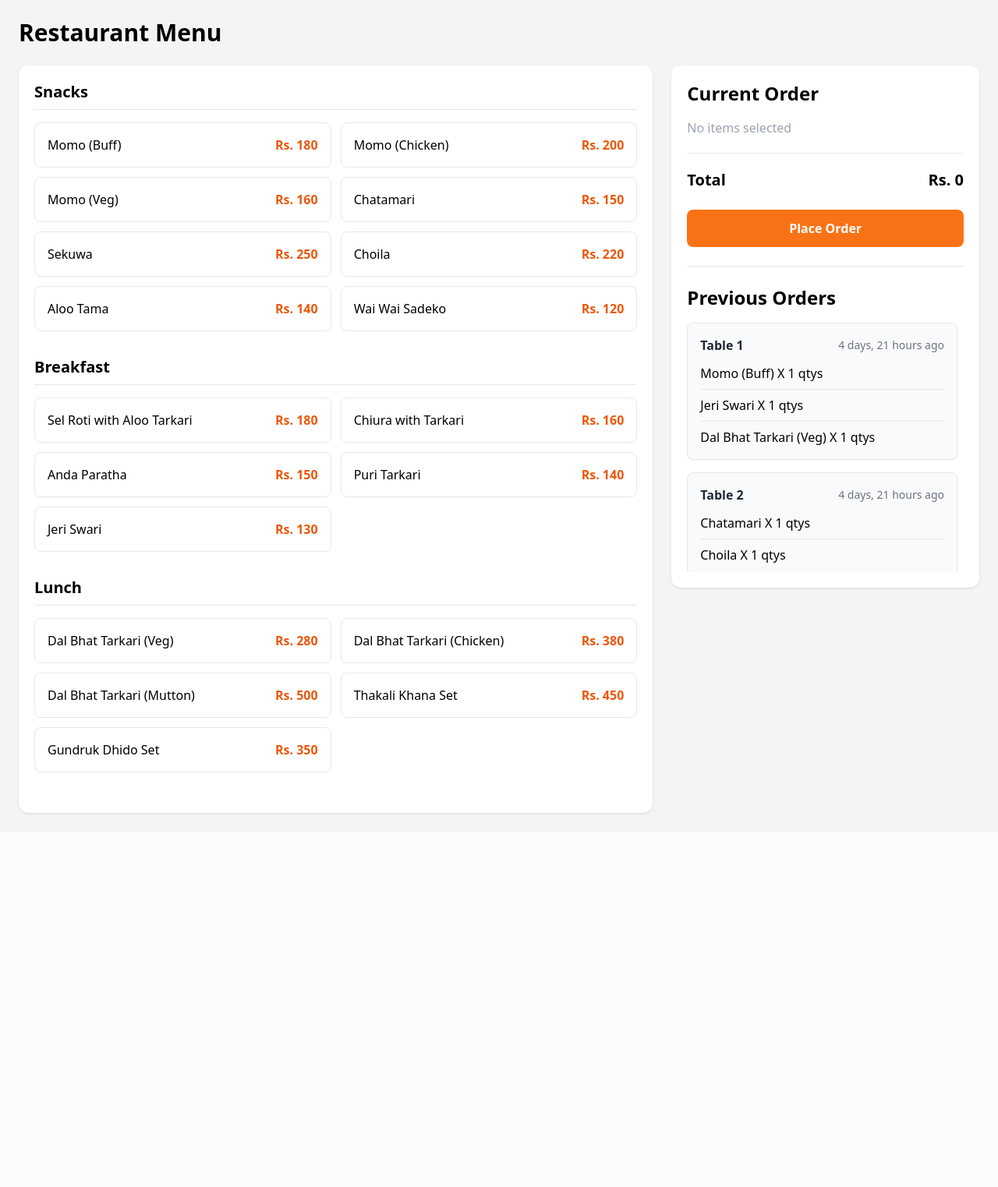
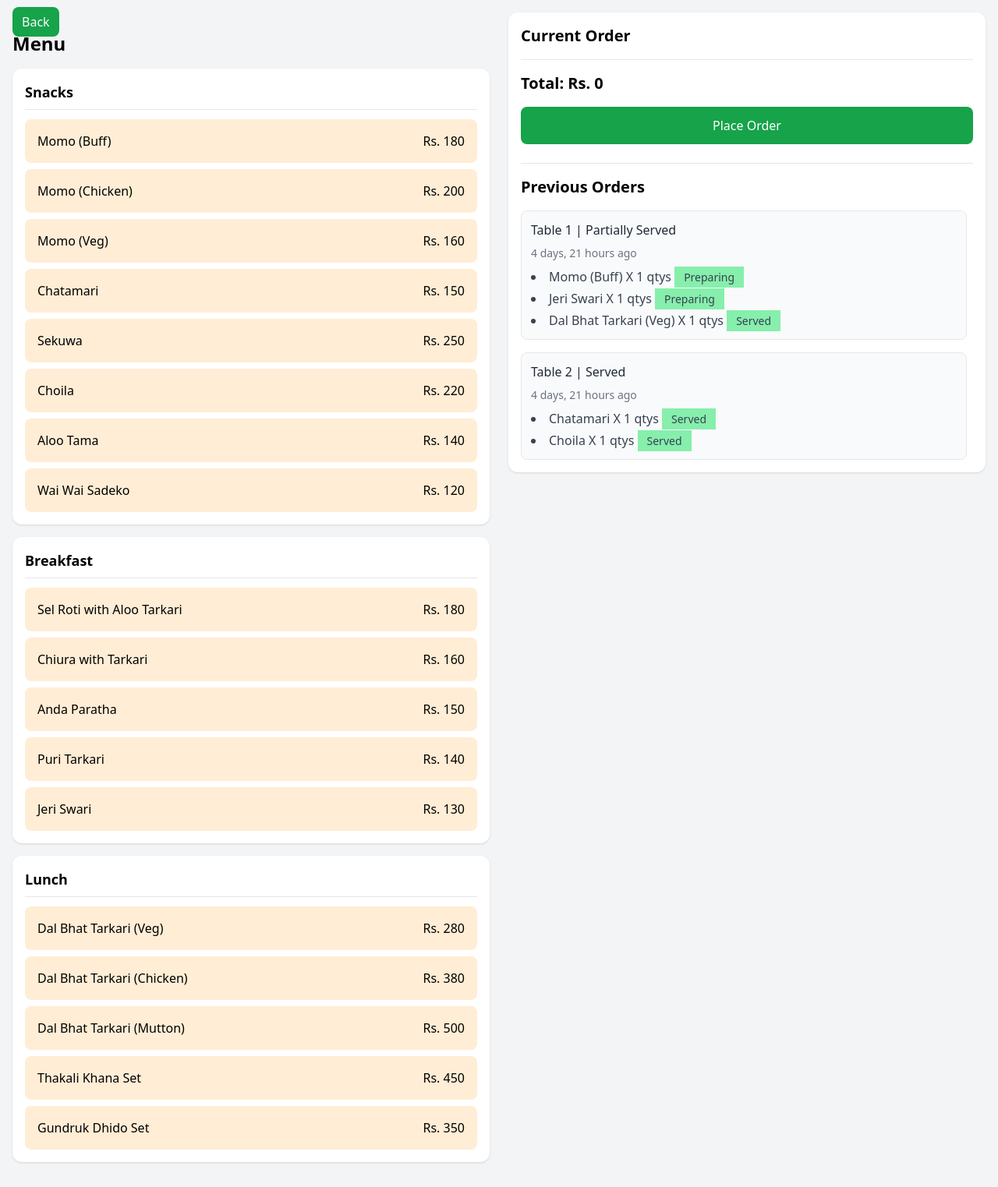
Before and after one commit to Cma-13/RMS, a Django app: template orders/templates/orders/menu.html in a window 1280 px wide. Shown: the whole page at 78% size. Before the commit the page ends 1045 px from the top, so only its background shows below. Run offline with Django 5.2, Linux system fonts and the light colour scheme; data comes from the database, SQL or seed files in the repository; both versions use the stored data as it was after the commit; tables that the repository leaves empty hold one stand-in row (values such as "Sample post"); the template is opened without the code that fills it: values that come from a table or form of the project are taken from there, most other values are stand-ins (such as "Sample title", 1, 10 or a date in 2020); some libraries are stand-ins or nearby versions.

Commit message:
feat: add served confirmation page and update order item status to served

```diff
--- a/orders/templates/orders/menu.html
+++ b/orders/templates/orders/menu.html
@@ -1,184 +1,184 @@
 {% load humanize %}
+<!DOCTYPE html>
 <html lang="en">
+
 <head>
-    <meta charset="UTF-8" />
-    <meta name="viewport" content="width=device-width, initial-scale=1.0" />
-    <title>Menu</title>
+    <meta charset="UTF-8">
+    <meta name="viewport" content="width=device-width, initial-scale=1.0">
+    <title>Document</title>
     <script src="https://cdn.tailwindcss.com"></script>
+    <style>
+        .blinking{
+
+            animation: blink 1.5s infinite;
+        }
+
+        @keyframes blink {
+            0% {
+               background-color: rgb(80, 95, 0);
+            }
+            50% {
+                background-color: rgb(217, 255, 0);
+                border: 3px solid rgb(80, 95, 0);
+            }
+            100% {
+               background-color: rgb(80, 95, 0);
+            }
+        }
+    </style>
 </head>
+
 <body class="bg-gray-100">
+    <div class="max-w-7xl mx-auto p-4">
+        <div class="grid grid-cols-1 md:grid-cols-2 gap-6">
 
-<div class="max-w-7xl mx-auto p-6">
-
-    <h1 class="text-3xl font-bold mb-6">
-        Restaurant Menu
-    </h1>
-
-    <div class="grid grid-cols-1 lg:grid-cols-3 gap-6">
-
-        <!-- MENU -->
-        <div class="lg:col-span-2 bg-white rounded-xl shadow p-5">
+            <!-- Menu -->
+            <div>
+                <a class="py-2 px-3 bg-green-600 text-gray-50 rounded-lg" href="{% url 'tables_view_url' %}">Back</a>
+                <h1 class="text-2xl font-bold mb-4">Menu</h1>
 
                 {% for category in categories %}
-
-            <div class="mb-8">
-
-                <h2 class="text-xl font-bold border-b pb-2 mb-4">
+                <div class="bg-white rounded-xl shadow p-4 mb-4">
+                    <h2 class="font-bold text-lg mb-3 border-b pb-2">
                         {{ category }}
                     </h2>
 
-                <div class="grid md:grid-cols-2 gap-3">
+                    <div class="grid gap-2">
+                        {% for item in category.items.all %}
+                        <div class="menu-item cursor-pointer bg-orange-100 hover:bg-orange-200 rounded-lg p-4 transition"
+                            data-item-id="{{ item.id }}" data-item-name="{{ item.name }}"
+                            data-item-price="{{ item.price }}">
+                            <div class="flex justify-between">
+                                <span class="font-medium">{{ item.name }}</span>
+                                <span>Rs. {{ item.price }}</span>
+                            </div>
+                        </div>
+                        {% endfor %}
+                    </div>
+                </div>
+                {% endfor %}
+            </div>
 
-                    {% for item in category.items.all %}
+            <!-- Selected Items -->
+            <div class="bg-white rounded-xl shadow p-4 h-fit sticky top-4">
+                <h2 class="text-xl font-bold mb-4">
+                    Current Order
+                </h2>
 
-                    <div
-                        class="menu-item cursor-pointer border rounded-lg p-4 hover:bg-orange-100 hover:border-orange-400 transition"
-                        data-id="{{ item.id }}"
-                        data-name="{{ item.name }}"
-                        data-price="{{ item.price }}"
-                    >
+                <div id="selected-menu-items" class="space-y-2"></div>
 
-                        <div class="flex justify-between items-center">
 
-                            <span class="font-medium">
-                                {{ item.name }}
-                            </span>
+                <form class="border-t mt-4 pt-4" method="post">
+                    {% csrf_token %}
+                    <h3 id="total-price" class="text-xl font-bold">
+                        Total: Rs. 0
+                    </h3>
+                    <input id="order-items" type="hidden" name="order-items" value="">
+                    <button id="place-order-btn"
+                        class="w-full mt-4 bg-green-600 text-white py-3 rounded-lg hover:bg-green-700">
+                        Place Order
+                    </button>
+                </form>
 
-                            <span class="font-bold text-orange-600">
-                                Rs. {{ item.price }}
-                            </span>
+                <!-- Previous Orders -->
+                <div class="border-t mt-6 pt-4">
+                    <h3 class="text-xl font-bold mb-4">
+                        Previous Orders
+                    </h3>
+
+                    <div class="max-h-80 overflow-y-auto pr-2 space-y-4">
+                        {% for order in orders %}
+                        <div class="bg-gray-50 rounded-lg p-3 border border-gray-200">
+                            <div class="font-medium text-gray-800 mb-2">
+                                {{ order.table }} | {{ order.get_status_display }}
+                            </div>
+
+                            <div class="text-sm text-gray-500 mb-2">
+                                {{ order.created_at|naturaltime }}
+                            </div>
+
+                            <ul class="list-disc list-inside text-gray-700 space-y-1">
+                                {% for item in order.items.all %}
+                                <li>{{ item }}
+                                    <span class="px-3 py-1 bg-green-300 text-sm">{{ item.get_status_display }}</span>
+
+                                    {% if item.status == 'r' %}
+                                    <span class="inline-block h-3 w-3 rounded-full blinking"></span>
+                                    <a href="{% url 'served_confirmation_url' item.id  %}" class="bg-green-600 px-3 py-1 text-gray-50 rounded-lg hover:bg-green-800 cursor-pointer"> Mark as served </a>
+                                    {% endif %}
+
+                                </li>
+                                {% endfor %}
+                            </ul>
+                        </div>
+                        {% empty %}
+                        <div class="text-gray-500 text-sm">
+                            No previous orders found.
+                        </div>
+                        {% endfor %}
+                    </div>
 
                 </div>
 
             </div>
 
-                    {% endfor %}
-
         </div>
-
-            </div>
-
-            {% endfor %}
-
-        </div>
-
-        <!-- ORDER PANEL -->
-        <form class="bg-white rounded-xl shadow p-5 sticky top-5 h-fit" method="post">
-            {% csrf_token %}
-
-            <h2 class="text-2xl font-bold mb-4">
-                Current Order
-            </h2>
-
-            <div id="selected-menu-items" class="space-y-3">
-
-                <p class="text-gray-400">
-                    No items selected
-                </p>
-
-            </div>
-
-            <hr class="my-5">
-
-            <div class="flex justify-between text-xl font-bold">
-
-                <span>Total</span>
-
-                <span id="total-price">
-                    Rs. 0
-                </span>
-
-            </div>
-<input id="order-items" type="hidden" name="order-items" value="" >
-            <button id = "place-order-btn"
-                class="mt-6 w-full bg-orange-500 hover:bg-orange-600 text-white py-3 rounded-lg font-semibold"
-            >
-                Place Order
-            </button>
- <!-- Previous Orders -->
-<hr class="my-6">
-
-<h2 class="text-2xl font-bold mb-4">
-    Previous Orders
-</h2>
-
-<div class="max h-80 overflow-y-auto pr-2 space-y-4">
-    {% if orders %}
-        {% for order in orders %}
-            <div class="bg-gray-50 border rounded-lg p-4 shadow-sm">
-
-                <div class="flex justify-between items-center mb-3">
-                    <span class="font-semibold text-gray-800">
-                         {{ order.table }}
-                    </span>
-
-                    <span class="text-sm text-gray-500">
-                        {{ order.created_at|naturaltime }}
-                    </span>
-                </div>
-
-                <ul class="space-y-2">
-                    {% for item in order.items.all %}
-                        <li class="border-b last:border-b-0 pb-2 last:pb-0">
-                            {{ item }}
-                        </li>
-                    {% endfor %}
-                </ul>
-
-            </div>
-        {% endfor %}
-    {% else %}
-        <p class="text-gray-400">No previous orders.</p>
-    {% endif %}
-</div>
-        </form>
-
-    </div>
-
     </div>
 
     <script>
-
+        const cart = {};
         const menuItems = document.querySelectorAll(".menu-item");
         const selectedItemsContainer = document.getElementById("selected-menu-items");
         const totalPriceDisplay = document.getElementById("total-price");
 
-const order = {};
+        menuItems.forEach(item => {
+            item.addEventListener("click", () => {
 
-function renderOrder(){
+                const id = item.dataset.itemId;
+                const name = item.dataset.itemName;
+                const price = Number(item.dataset.itemPrice);
+
+                // console.log(id, name, price);
+
+                if (cart[id]) {
+                    cart[id].quantity++;
+                } else {
+                    cart[id] = {
+                        id,
+                        name,
+                        price,
+                        quantity: 1
+                    };
+                }
+                // console.log(cart);
+
+                renderCart();
+            });
+        });
+
+        function renderCart() {
 
             selectedItemsContainer.innerHTML = "";
 
             let total = 0;
 
-    let hasItems = false;
-
-    for(const id in order){
-
-        hasItems = true;
-
-        const item = order[id];
+            Object.values(cart).forEach(item => {
 
                 total += item.price * item.quantity;
 
                 selectedItemsContainer.innerHTML += `
-            <div class="border rounded-lg p-3 flex justify-between items-center">
-
+                    <div class="flex justify-between items-center border rounded-lg p-3">
                         <div>
-
-                    <h4 class="font-semibold">${item.name}</h4>
-
-                    <p class="text-sm text-gray-500">
-                        Rs. ${item.price} × ${item.quantity}
-                    </p>
-
+                            <div class="font-medium">${item.name}</div>
+                            <div class="text-sm text-gray-500">
+                                Rs. ${item.price}
+                            </div>
                         </div>
 
                         <div class="flex items-center gap-2">
-
                             <button
-                        onclick="decreaseQuantity(${id})"
-                        class="w-8 h-8 rounded bg-gray-200"
+                                onclick="decreaseQuantity('${item.id}')"
+                                class="bg-red-500 text-white px-3 py-1 rounded"
                             >
                                 -
                             </button>
@@ -188,100 +188,53 @@ function renderOrder(){
                             </span>
 
                             <button
-                        onclick="increaseQuantity(${id})"
-                        class="w-8 h-8 rounded bg-orange-500 text-white"
+                                onclick="increaseQuantity('${item.id}')"
+                                class="bg-green-500 text-white px-3 py-1 rounded"
                             >
                                 +
                             </button>
-
                         </div>
-
                     </div>
                 `;
+            });
+
+            totalPriceDisplay.innerText = `Total: Rs. ${total}`;
         }
 
-    if(!hasItems){
-        selectedItemsContainer.innerHTML =
-        `<p class="text-gray-400">No items selected</p>`;
+        function increaseQuantity(id) {
+            cart[id].quantity++;
+            renderCart();
         }
 
-    totalPriceDisplay.innerText = `Rs. ${total}`;
+        function decreaseQuantity(id) {
+
+            cart[id].quantity--;
+
+            if (cart[id].quantity <= 0) {
+                delete cart[id];
             }
 
-menuItems.forEach(item=>{
-
-    item.addEventListener("click",()=>{
-
-        const id = item.dataset.id;
-
-        const name = item.dataset.name;
-
-        const price = Number(item.dataset.price);
-
-        if(order[id]){
-
-            order[id].quantity++;
-
+            renderCart();
         }
 
-        else{
+        document.getElementById("place-order-btn")
+            .addEventListener("click", () => {
 
-            order[id] = {
-                id,
-                name,
-                price,
-                quantity:1
-            }
+                const orderData = {
+                    table_id: "{{ table_id }}",
+                    items: Object.values(cart).map(item => ({
+                        item_id: item.id,
+                        quantity: item.quantity
+                    }))
+                };
 
-        }
+                // console.log(orderData);
+                // console.log(JSON.stringify(orderData));
 
-        renderOrder();
+                document.getElementById("order-items").value = JSON.stringify(orderData)
 
             });
+    </script>
+</body>
 
-});
-
-function increaseQuantity(id){
-
-    order[id].quantity++;
-
-    renderOrder();
-
-}
-
-function decreaseQuantity(id){
-
-    order[id].quantity--;
-
-    if(order[id].quantity<=0){
-
-        delete order[id];
-
-    }
-
-    renderOrder();
-}
-
-    document.getElementById("place-order-btn").addEventListener("click",()=> {
-        const orderData = {
-            table_id : "{{table_id}}",
-            items: Object.values(order).map(item => ({
-                item_id : item.id,
-                quantity : item.quantity
-            }))
-
-
-        }
-      //    console.log(orderData)
- //   console.log(JSON.stringify(orderData))
-document.getElementById("order-items").value = JSON.stringify(orderData)
-    })
-
-
-
-
-
-</script>
-
-</body>
 </html>
--- a/orders/urls.py
+++ b/orders/urls.py
@@ -9,4 +9,5 @@ urlpatterns = [
     path("kitchen/<station_code>/live/", views.kitchen_dashboard_live_view, name="kitchen_dashboard_view_live_url"),
     path("kitchen/item/<pk>/", views.kitchen_item_view, name="kitchen_item_view_url"),
 
+    path("order/<order_item_id>/served-confirmation/", views.served_confirmation, name="served_confirmation_url"),
 ]
```
Also changed, not shown: orders/templates/orders/served-confirmation.html (added, +89 -0 lines), orders/templates/orders/tables-for-billing.html (added, +190 -0 lines), orders/views.py (+23 -0 lines), db.sqlite3. Lines whose indentation alone changed are shown as unchanged.
